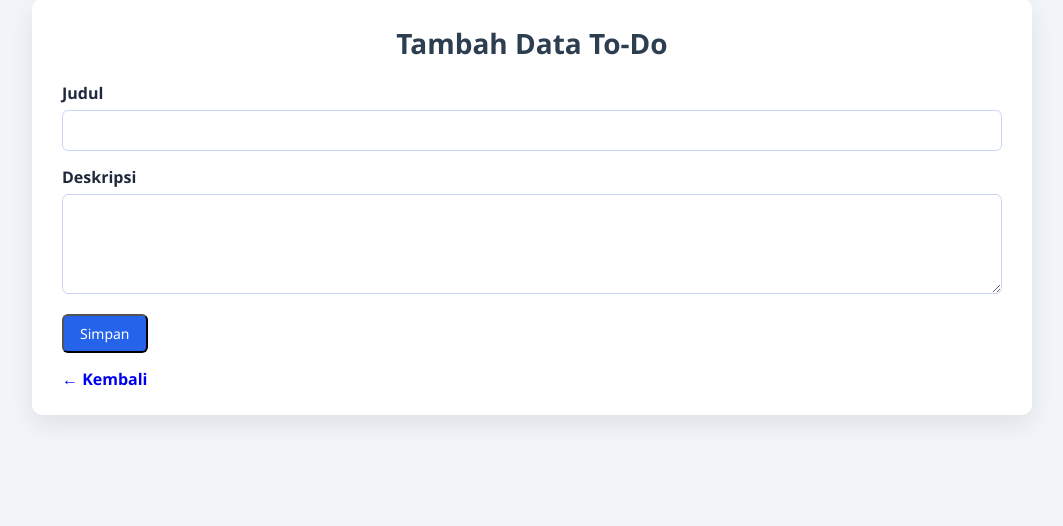
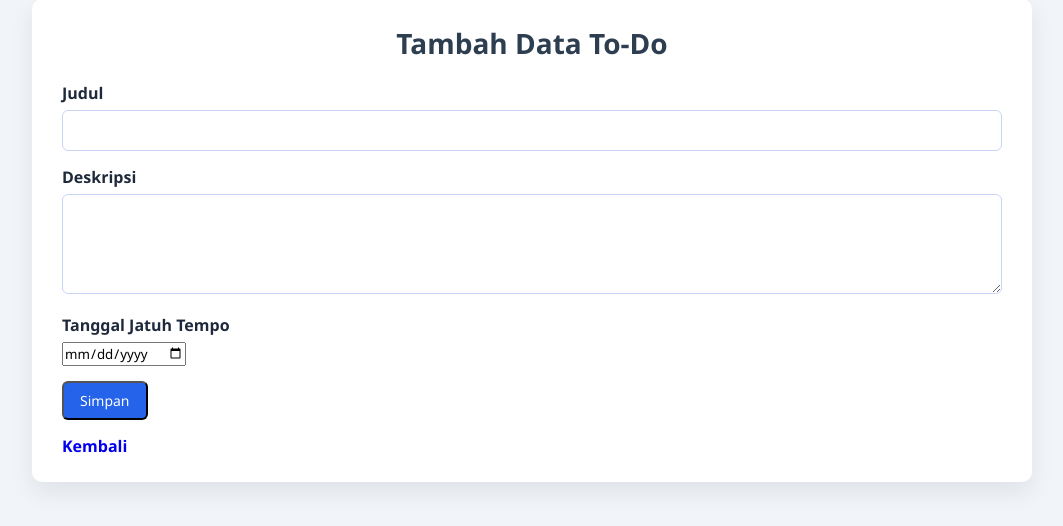
Before and after one commit to komangji/todo-list-backend, a PHP site: page /create.php in a window 1280 px wide. Shown: the part 41-567 px from the top of the page, without its empty margins (108-1171 px from the left). Run offline with PHP 8.4, Linux system fonts and the light colour scheme.

Commit message:
menambahkan fitur jatuh tempo dan menampilkannya di index.php

```diff
--- a/models/todoModel.php
+++ b/models/todoModel.php
@@ -26,10 +26,12 @@ class Todo {
     public function insert($data) {
         $title = $data['title'];
         $description = $data['description'];
+        $due_date = $data['due_date']; // tanggal jatuh tempo
         $status = 'pending';
 
-        $query = "INSERT INTO todos (title, description, status)
-                  VALUES ('$title', '$description', '$status')";
+        $query = "INSERT INTO todos (title, description, due_date, status)
+                  VALUES ('$title', '$description', '$due_date', '$status')";
+
         return mysqli_query($this->conn, $query);
     }
 
@@ -37,22 +39,25 @@ class Todo {
     public function update($id, $data) {
         $title = $data['title'];
         $description = $data['description'];
+        $due_date = $data['due_date'];
         $status = $data['status'];
 
         $query = "UPDATE todos
                   SET title='$title',
                       description='$description',
+                      due_date='$due_date',
                       status='$status'
                   WHERE id=$id";
+
         return mysqli_query($this->conn, $query);
     }
 
-    // Method checklist
-    public function updateStatus($id, $status) {
+    // Method Checklist
+     public function updateStatus($id, $status) {
         $query = "UPDATE todos SET status='$status' WHERE id=$id";
         return mysqli_query($this->conn, $query);
     }
-    // method delete
+    // Method Delete
      public function delete($id) {
         $query = "DELETE FROM todos WHERE id = $id";
         return mysqli_query($this->conn, $query);
--- a/public/create.php
+++ b/public/create.php
@@ -32,7 +32,6 @@ if (isset($_POST['submit'])) {
     </div>
 
     <form method="POST">
-
         <div class="form-group">
             <label>Judul</label>
             <input type="text" name="title" required>
@@ -43,13 +42,18 @@ if (isset($_POST['submit'])) {
             <textarea name="description" required></textarea>
         </div>
 
+        <div class="form-group">
+            <label>Tanggal Jatuh Tempo</label>
+            <input type="date" name="due_date">
+        </div>
+
         <button type="submit" name="submit" class="btn btn-primary">
             Simpan
         </button>
 
     </form>
 
-    <a href="index.php" class="back-link">← Kembali</a>
+    <a href="index.php" class="back-link">Kembali</a>
 
 </div>
 
--- a/public/edit.php
+++ b/public/edit.php
@@ -58,6 +58,11 @@ if (isset($_POST['submit'])) {
         </div>
 
         <div class="form-group">
+            <label>Tanggal Jatuh Tempo</label><br>
+            <input type="date" name="due_date" value="<?= $data['due_date']; ?>"><br><br>
+        </div>
+
+        <div class="form-group">
             <label>Status</label>
             <select name="status">
                 <option value="Pending" <?= $data['status'] == 'Pending' ? 'selected' : ''; ?>>
```
Also changed, not shown: public/index.php (+30 -5 lines).
